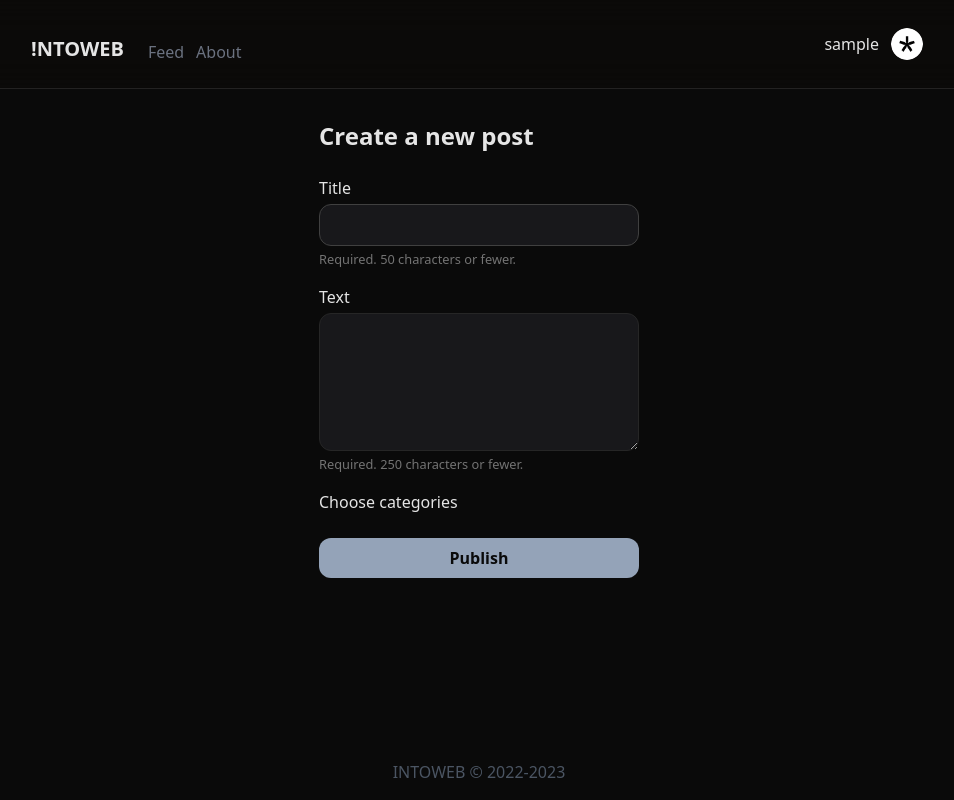
After one commit to p4sttt/intoweb-django, a Django app: page /feed/new in a window 1280 px wide. The commit adds this page. Shown: the whole page, without its empty margins (161-1115 px from the left). Run offline with Django 4.2, Linux system fonts and the light colour scheme; the visitor is signed in with stand-in values (Sample User, id 1); data that the repository does not hold is empty; some libraries are stand-ins or nearby versions.

Commit message:
add: create post page

```diff
--- a/blog/apps.py
+++ b/blog/apps.py
@@ -4,3 +4,6 @@ from django.apps import AppConfig
 class BlogConfig(AppConfig):
     default_auto_field = 'django.db.models.BigAutoField'
     name = 'blog'
+
+    def ready(self):
+        import blog.signals
--- a/blog/models.py
+++ b/blog/models.py
@@ -14,7 +14,7 @@ class Post(models.Model):
     text = models.TextField(max_length=250)
     posted_date = models.DateField(auto_now_add=True)
     author = models.ForeignKey(User, on_delete=models.CASCADE)
-    tag = models.ManyToManyField(Category)
+    categories = models.ManyToManyField(Category, blank=True)
 
     def __str__(self):
         return self.title
--- a/blog/static/blog/main.css
+++ b/blog/static/blog/main.css
@@ -37,7 +37,10 @@
 
 input:focus,
 input:active,
-input:focus-visible {
+input:focus-visible,
+textarea:focus,
+textarea:active,
+textarea:focus-visible {
   outline: none;
 }
 
--- /dev/null
+++ b/blog/templates/blog/create_post.html
@@ -0,0 +1,54 @@
+{% extends 'blog/base.html' %} {% block content %}
+<form method="POST" class="w-full mx-auto max-w-xs flex flex-col gap-6 pt-6">
+  <h1 class="text-2xl font-semibold">Create a new post</h1>
+  {% csrf_token %}
+  <fieldset class="flex flex-col gap-4">
+    <label class="flex flex-col gap-1">
+      Title
+      <input
+        type="text"
+        name="title"
+        required
+        autofocus
+        maxlength="50"
+        class="w-full p-2 px-3 bg-zinc-900 rounded-xl border border-neutral-800 hover:border-neutral-700 focus:border-neutral-700 active:border-neutral-700"
+      />
+      <small class="text-neutral-500">
+        Required. 50 characters or fewer.
+      </small>
+    </label>
+    <label class="flex flex-col gap-1">
+      Text
+      <textarea
+        name="text"
+        cols="30"
+        rows="5"
+        required
+        class="w-full p-2 px-3 bg-zinc-900 rounded-xl border border-neutral-800 hover:border-neutral-700 focus:border-neutral-700 active:border-neutral-700"
+      ></textarea>
+      <small class="text-neutral-500">
+        Required. 250 characters or fewer.
+      </small>
+    </label>
+    <label class="flex flex-col gap-1">
+      Choose categories {% for category in categories %}
+      <label class="flex flex-row gap-2 items-center justify-start">
+        <input
+          type="checkbox"
+          name="category"
+          class="w-4 h-4"
+          value="{{ category }}"
+        />
+        {{ category }}
+      </label>
+      {% endfor %}
+    </label>
+  </fieldset>
+  <button
+    type="submit"
+    class="px-8 py-2 rounded-xl text-neutral-950 text-base font-semibold bg-slate-400"
+  >
+    Publish
+  </button>
+</form>
+{% endblock %}
--- a/blog/templates/blog/home.html
+++ b/blog/templates/blog/home.html
@@ -16,7 +16,8 @@
       {{ category.title }}
     </a>
     {% endfor %}
-    <button
+    <a
+      href="{% url 'blog/feed/new' %}"
       class="pt-5 flex flex-row gap-2 border-t border-neutral-800 justify-start items-center w-full font-medium text-slate-400 opacity-80 hover:opacity-100"
     >
       <img
@@ -24,7 +25,7 @@
         alt="plus-outline-icon"
       />
       Create post
-    </button>
+    </a>
   </div>
   <div>
     {% if posts %}
--- a/blog/urls.py
+++ b/blog/urls.py
@@ -4,4 +4,5 @@ from . import views
 urlpatterns = [
     path('feed/', views.feed, name='blog/feed'),
     path('about/', views.about, name='blog/about'),
+    path('feed/new', views.create_post, name='blog/feed/new')
 ]
--- a/blog/views.py
+++ b/blog/views.py
@@ -1,6 +1,9 @@
-from django.shortcuts import render
+from django.shortcuts import render, redirect
 from django.templatetags.static import static
 from .models import Post, Category
+from django.contrib.auth.decorators import login_required
+from django.db.models import Q
+from django.contrib import messages
 
 
 def feed(request):
@@ -53,3 +56,30 @@ def about(request):
     }
 
     return render(request, 'blog/about.html', context)
+
+
+@login_required
+def create_post(request):
+    if request.method == 'POST':
+        title = request.POST['title']
+        text = request.POST['text']
+        categories = request.POST.getlist('category')
+
+        categories_models_list = [Category.objects.filter(
+            name=category_name).first() for category_name in categories]
+
+        created_post = Post(author=request.user, title=title, text=text)
+        created_post.save()
+        created_post.categories.add(*categories_models_list)
+
+        messages.success(request, "Post was successfully published")
+
+        return redirect('blog/feed')
+
+    categories = Category.objects.filter(~Q(name='default'))
+    context = {
+        'title': 'Create post',
+        'categories': categories
+    }
+
+    return render(request, 'blog/create_post.html', context)
--- a/user/signals.py
+++ b/user/signals.py
@@ -7,6 +7,5 @@ from .models import Profile
 @receiver(post_save, sender=User)
 def create_user_profile(sender, instance, created, **kwargs):
     if created:
-        print('create a new profile')
         user_profile = Profile(user=instance, status='null')
         user_profile.save()
--- a/user/templates/user/profile.html
+++ b/user/templates/user/profile.html
@@ -47,12 +47,13 @@
     <h1 class="text-neutral-200 text-xl font-medium leading-normal">Posts</h1>
     {% for post in posts %} {% include 'components/article.html' %} {% endfor %}
   </div>
-  {% endif %}
+  {% endif %} {% if request.user == user %}
   <a
     href="{% url 'user/logout' %}"
-    class="px-8 py-2 rounded-full border border-red-700 text-red-700 text-base font-semibold justify-center items-center inline-flex;"
+    class="px-8 py-2 rounded-full border border-red-700 text-red-700 text-base font-semibold justify-center items-center inline-flex"
   >
     Log out
   </a>
+  {% endif %}
 </div>
 {% endblock content %}
```
Also changed, not shown: blog/signals.py (added, +10 -0 lines), blog/migrations/0004_remove_post_tag_post_categories.py (added), blog/migrations/0005_alter_post_categories.py (added).
